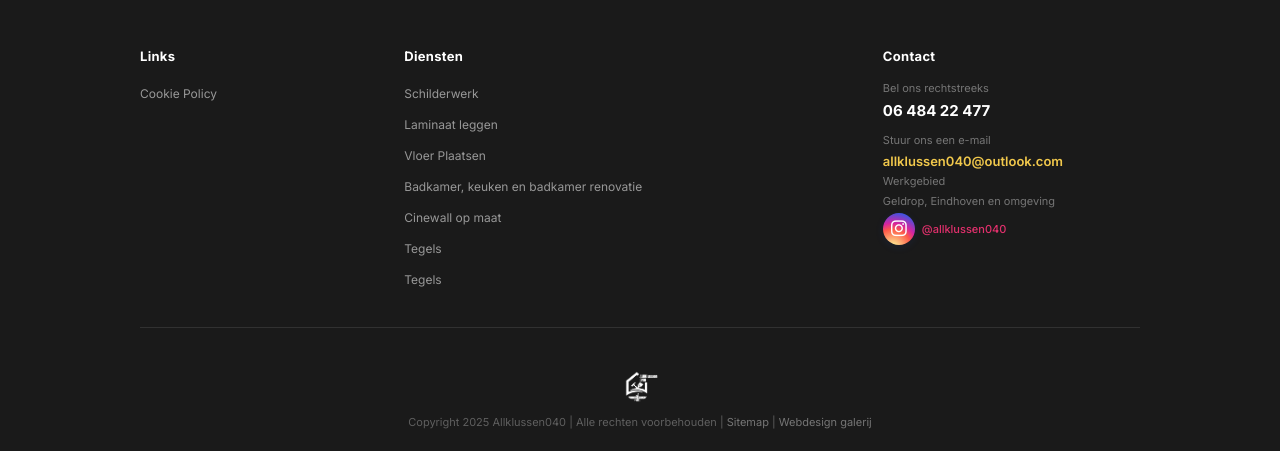
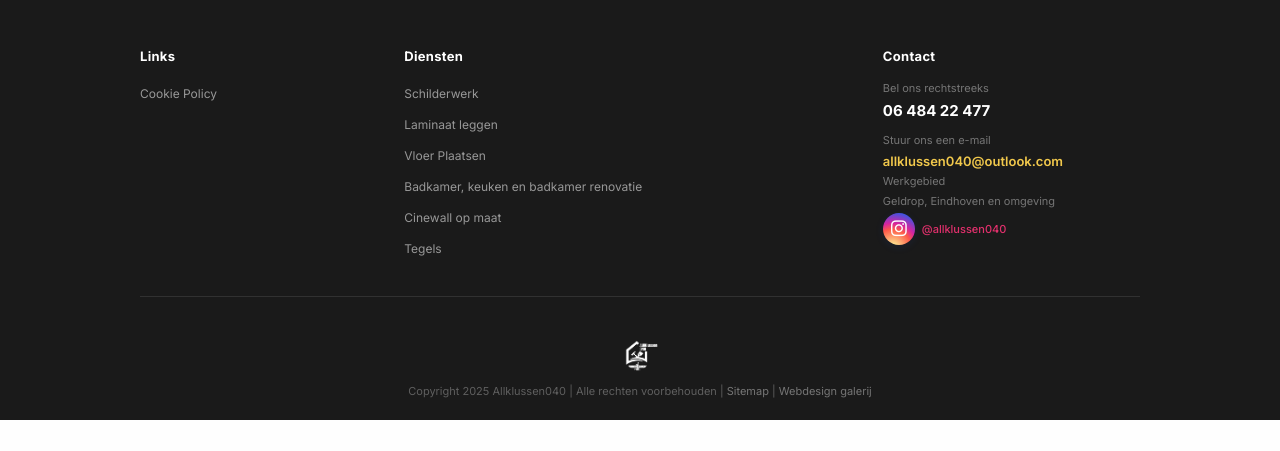
Before and after one commit to cali1997/allklussen_new, a Flask app: page /contact in a window 1280 px wide. Shown: the part 1634-2085 px from the top of the page. After the commit the page ends 2054 px from the top, so only its background shows below. Run offline with Flask 3, Linux system fonts and the light colour scheme; some libraries are stand-ins or nearby versions.

Commit message:
Initial project commit: add all current files

```diff
--- a/templates/base.html
+++ b/templates/base.html
@@ -100,8 +100,7 @@
                     <li><a href="{{ url_for('diensten') }}">Vloer Plaatsen</a></li>
                     <li><a href="{{ url_for('diensten') }}">Badkamer, keuken en badkamer renovatie</a></li>
                     <li><a href="{{ url_for('diensten') }}">Cinewall op maat</a></li>
-                    <li><a href="{{ url_for('diensten') }}">Tegels</a></li>
-                    <li><a href="{{ url_for('diensten') }}">Tegels</a></li>
+                        <li><a href="{{ url_for('diensten') }}">Tegels</a></li>
                 </ul>
             </div>
             <div class="footer-col">
```
